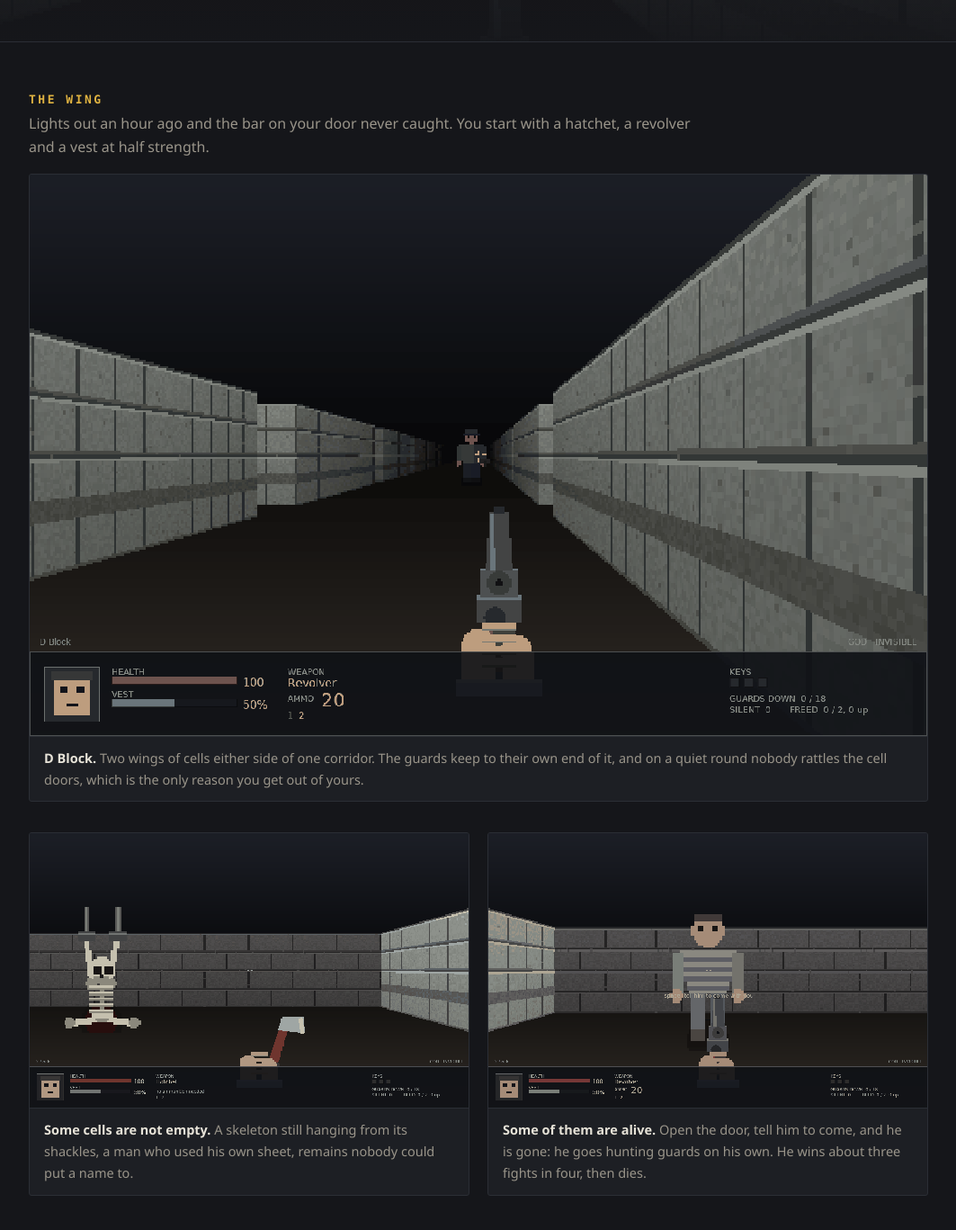
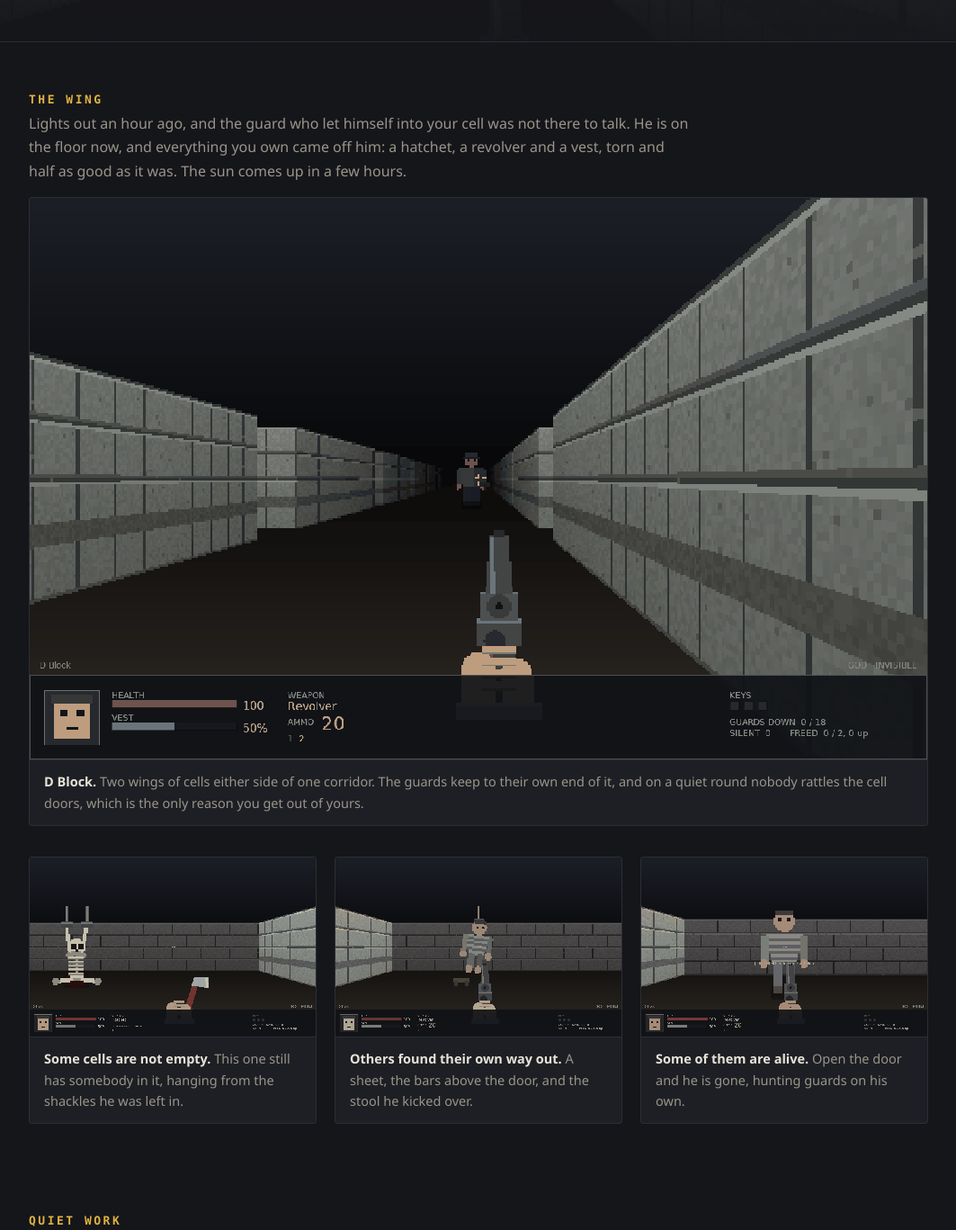
Before and after one commit to sfeSantos/cell-block-zero, a plain HTML site: page docs/index.html in a window 1280 px wide. Shown: the part 380-1747 px from the top of the page at 90% size, without its empty margins (108-1171 px from the left). Drawn offline with Linux system fonts and the light colour scheme.

Commit message:
Tell how he got the hatchet, the revolver and the vest
The opening line said what he starts with and not where it came from. It
now says: the guard who walked into the cell after lights out, and what was
left of him. The same story goes on the first briefing screen, the menu, the
readme, the manual and the project page.

The page also gets the hanged prisoner, which was the one bit of scenery it
did not show.

```diff
--- a/docs/index.html
+++ b/docs/index.html
@@ -107,6 +107,8 @@ figcaption b { color: var(--ink); font-weight: 600; }
 
 .pair { display: grid; grid-template-columns: 1fr 1fr; gap: 20px; }
 
+.trio { display: grid; grid-template-columns: repeat(3, 1fr); gap: 20px; }
+
 .cards { display: grid; grid-template-columns: repeat(3, 1fr); gap: 20px; }
 
 .card {
@@ -154,7 +156,7 @@ footer {
 
 @media (max-width: 760px) {
     h1 { font-size: 38px; }
-    .pair, .cards { grid-template-columns: 1fr; }
+    .pair, .trio, .cards { grid-template-columns: 1fr; }
     header .wrap { padding-top: 48px; padding-bottom: 42px; }
 }
 </style>
@@ -181,8 +183,10 @@ footer {
 
 <section>
 <h2>The wing</h2>
-<p>Lights out an hour ago and the bar on your door never caught. You start
-with a hatchet, a revolver and a vest at half strength.</p>
+<p>Lights out an hour ago, and the guard who let himself into your cell was
+not there to talk. He is on the floor now, and everything you own came off
+him: a hatchet, a revolver and a vest, torn and half as good as it was. The
+sun comes up in a few hours.</p>
 
 <figure>
     <img src="shots/corridor.png" alt="A long cell block corridor with a guard walking at the far end">
@@ -192,18 +196,21 @@ with a hatchet, a revolver and a vest at half strength.</p>
     yours.</figcaption>
 </figure>
 
-<div class="pair">
+<div class="trio">
     <figure>
         <img src="shots/cell.png" alt="A skeleton chained to a cell wall">
-        <figcaption><b>Some cells are not empty.</b> A skeleton still hanging
-        from its shackles, a man who used his own sheet, remains nobody could
-        put a name to.</figcaption>
+        <figcaption><b>Some cells are not empty.</b> This one still has
+        somebody in it, hanging from the shackles he was left in.</figcaption>
+    </figure>
+    <figure>
+        <img src="shots/hanged.png" alt="A hanged prisoner in a cell, with the stool he kicked over">
+        <figcaption><b>Others found their own way out.</b> A sheet, the bars
+        above the door, and the stool he kicked over.</figcaption>
     </figure>
     <figure>
         <img src="shots/prisoner.png" alt="A prisoner in striped clothes, with a prompt to free him">
-        <figcaption><b>Some of them are alive.</b> Open the door, tell him to
-        come, and he is gone: he goes hunting guards on his own. He wins
-        about three fights in four, then dies.</figcaption>
+        <figcaption><b>Some of them are alive.</b> Open the door and he is
+        gone, hunting guards on his own.</figcaption>
     </figure>
 </div>
 </section>
```
Also changed, not shown: INSTRUCOES.txt, docs/shots/hanged.png (added), levels/01.txt, 3 other files.
